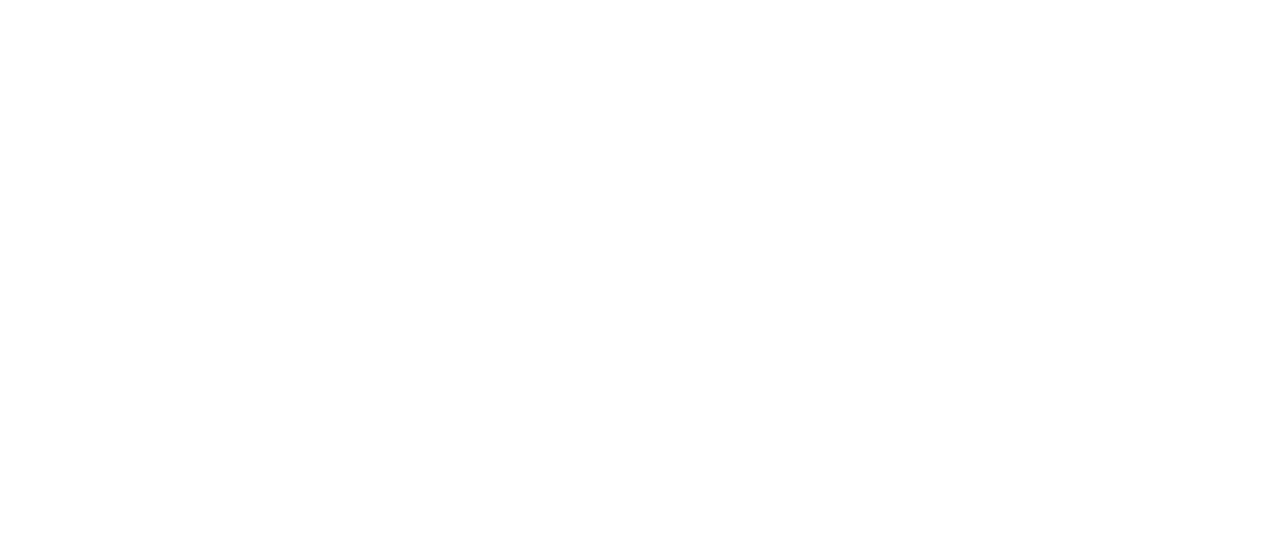
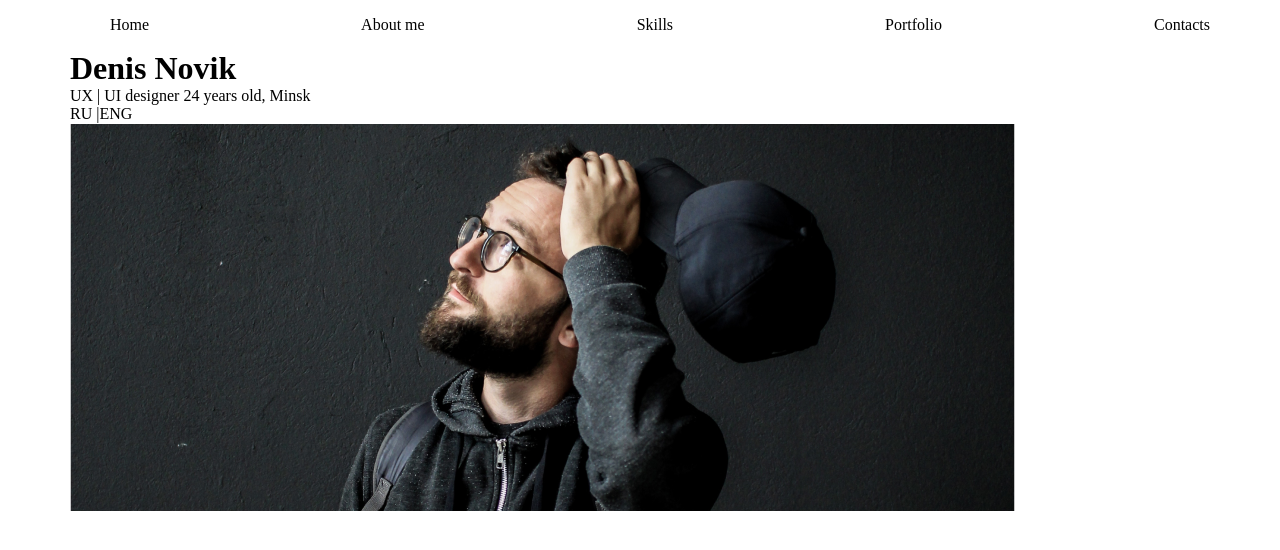
Before and after one commit to QayumovOrifjon/simple-sass, a plain HTML site: page index.html in a window 1280 px wide. Drawn offline with Linux system fonts and the light colour scheme; a web font is replaced by a local one.

Commit message:
added:scss

```diff
--- /dev/null
+++ b/assets/styles/_header.scss
@@ -0,0 +1,14 @@
+@mixin dFlex($justifyContent,$alignItems){
+    display: flex;
+    justify-content: $justifyContent;
+    align-items: $alignItems;
+}
+.header{
+    .header__list{
+        display: flex;
+        justify-content: space-between;
+        align-items: center;
+
+    }
+
+}
--- /dev/null
+++ b/assets/styles/_mixin.scss
@@ -0,0 +1,5 @@
+@mixin dFlex($justifyContent,$alignItems){
+    display: flex;
+    justify-content: $justifyContent;
+    align-items: $alignItems;
+}
--- /dev/null
+++ b/assets/styles/_normalize.scss
@@ -0,0 +1,21 @@
+body{
+    margin: 0;
+    padding: 0;
+    font-family: "Gilroy";
+}
+h1,h2,h3,h4,h5,h6,p{
+    margin: 0;
+    padding: 0;
+}
+ul{
+    list-style: none;
+}
+a{
+    text-decoration: none;
+}
+.container{
+    max-width: 1140px;
+    width: 100%;
+    padding: 0 15px;
+    margin: 0 auto;
+}
--- /dev/null
+++ b/assets/styles/style.scss
@@ -0,0 +1,4 @@
+@import "./font";
+@import "./normalize";
+@import "./mixin";
+@import "./header";
--- a/index.html
+++ b/index.html
@@ -3,12 +3,48 @@
 <head>
     <meta charset="UTF-8">
     <meta name="viewport" content="width=device-width, initial-scale=1.0">
-    <link rel="stylesheet" href="./style.css">
+    <link rel="stylesheet" href="./assets/styles/style.css">
     <title>Document</title>
 </head>
 <body>
     <!-- header -->
-    <header></header>
+    <header>
+<div class="container">
+<div class="header">
+<div class="header__top">
+    <ul class="header__list">
+    <li><a class="header__link" href="#"></a>Home</li>
+    <li><a class="header__link" href="#"></a>About me</li>
+    <li><a class="header__link" href="#"></a>Skills</li>
+    <li><a class="header__link" href="#"></a>Portfolio</li>
+    <li><a class="header__link" href="#"></a>Contacts</li></ul>
+</div>
+<div class="header__bottom">
+    <div class="head__bott-top"><h1>Denis
+        Novik</h1>
+    <p>UX | UI designer
+        24 years old, Minsk</p>
+    <span>RU |<span>ENG</span></span></div>
+    <img src="./assets/images/BSPP2266.png" alt="Header Images">
+</div>
+
+
+
+</div>
+
+
+
+
+
+
+</div>
+
+
+
+
+
+
+    </header>
     <!-- header -->
 
     <!-- main -->
```
Also changed, not shown: assets/images/BSPP2266.png (added), assets/styles/style.css (added), 1 other file.
